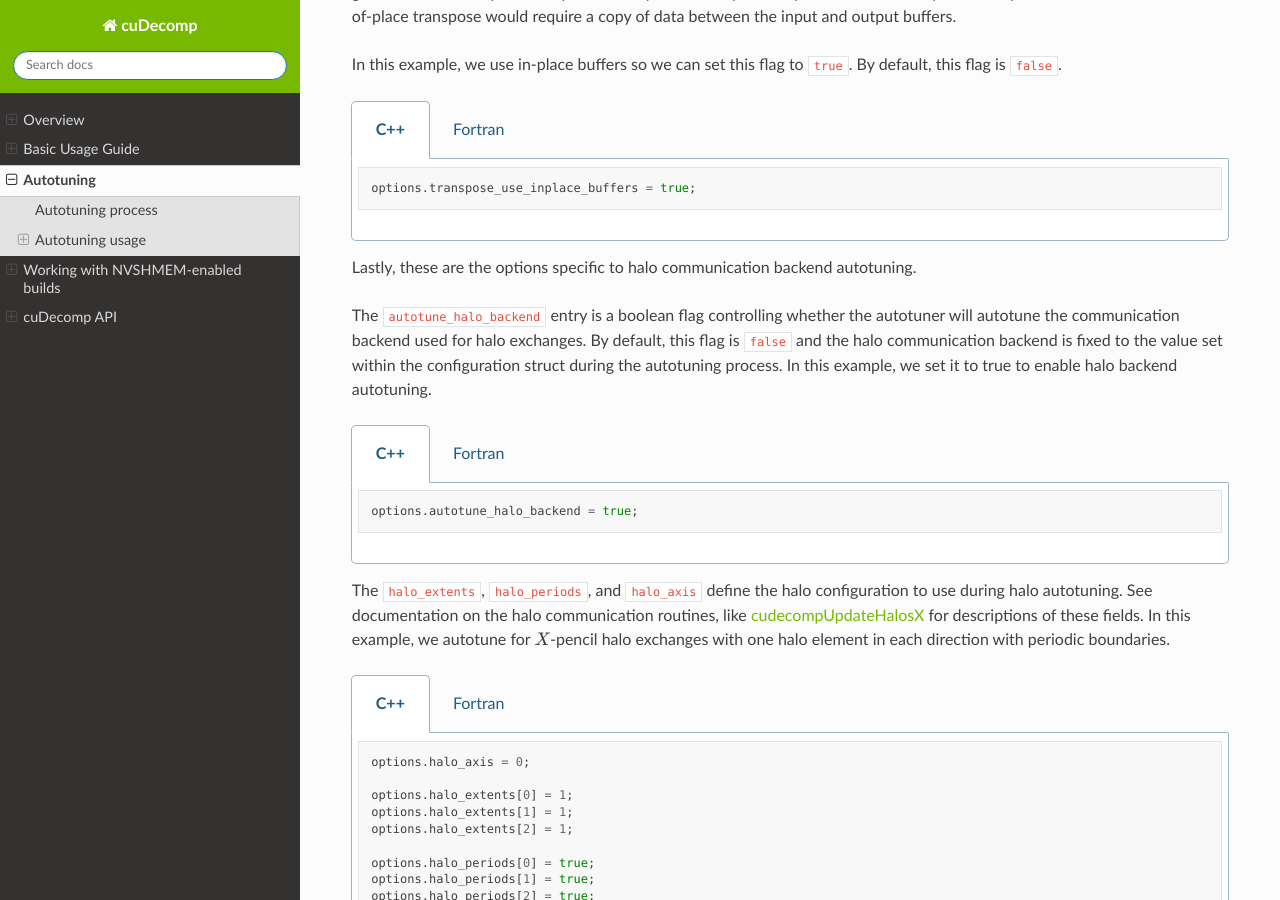
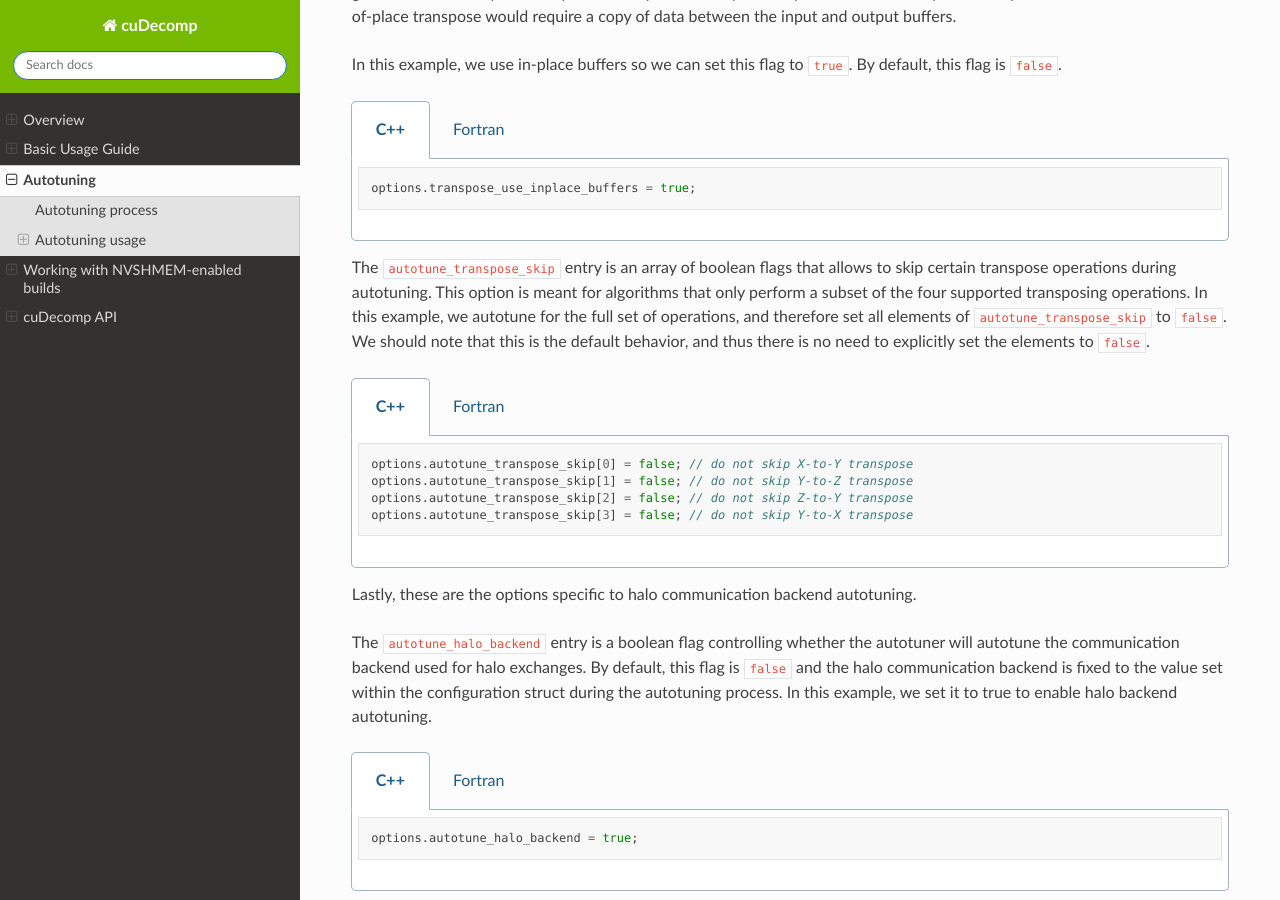
Before and after one commit to NVIDIA/cuDecomp, a Sphinx documentation site: the page built from docs/autotuning.rst, in a window 1280 px wide and 900 px high, scrolled down 3567 px. Built offline with Sphinx 7.4.7 and the Read the Docs theme 2.0.0, drawn with Linux system fonts in a browser that asks for light colours.

Commit message:
Allow to skip certain transpose operations during autotuning. (#16)
* Allow to skip certain transpose operations during autotuning.

* Updated the documentation.

* Formatting nit.

Co-authored-by: romerojosh <romero.josh@gmail.com>

* Illustrate usage of `autotune_transpose_skip` entry.

---------

Co-authored-by: romerojosh <romero.josh@gmail.com>

```diff
--- a/docs/api/f_api.rst
+++ b/docs/api/f_api.rst
@@ -70,6 +70,7 @@ _________________________________
   :f logical autotune_transpose_backend: flag to enable transpose backend autotuning (default: false)
   :f logical autotune_halo_backend: flag to enable halo backend autotuning (default: false)
   :f logical transpose_use_inplace_buffers: flag to control whether transpose autotuning uses in-place or out-of-place buffers (default: false)
+  :f logical autotune_transpose_skip(4): flag to skip certain transpose operations during autotuning, considering the following order: X-to-Y, Y-to-Z, Z-to-Y, Y-to-X (default: [false, false, false, false])
   :f integer halo_extents(3): extents for halo autotuning (default: [0, 0, 0])
   :f logical halo_periods(3): periodicity for halo autotuning (default: [false, false, false])
   :f integer halo_axis: which axis pencils to use for halo autotuning (default: 1, X-pencils)
--- a/docs/autotuning.rst
+++ b/docs/autotuning.rst
@@ -191,6 +191,29 @@ flag is :code:`false`.
   .. code-tab:: fortran
 
     options%transpose_use_inplace_buffers = .true.
+
+The :code:`autotune_transpose_skip` entry is an array of boolean flags that allows to skip certain
+transpose operations during autotuning. This option is meant for algorithms that only perform a subset
+of the four supported transposing operations. In this example, we autotune for the full set of
+operations, and therefore set all elements of :code:`autotune_transpose_skip` to :code:`false`.
+We should note that this is the default behavior, and thus there is no need to explicitly set
+the elements to :code:`false`.
+
+.. tabs::
+
+  .. code-tab:: c++
+
+    options.autotune_transpose_skip[0] = false; // do not skip X-to-Y transpose
+    options.autotune_transpose_skip[1] = false; // do not skip Y-to-Z transpose
+    options.autotune_transpose_skip[2] = false; // do not skip Z-to-Y transpose
+    options.autotune_transpose_skip[3] = false; // do not skip Y-to-X transpose
+
+  .. code-tab:: fortran
+
+    options%autotune_transpose_skip(1) = .false. ! do not skip X-to-Y transpose
+    options%autotune_transpose_skip(2) = .false. ! do not skip Y-to-Z transpose
+    options%autotune_transpose_skip(3) = .false. ! do not skip Z-to-Y transpose
+    options%autotune_transpose_skip(4) = .false. ! do not skip Y-to-X transpose
 
 Lastly, these are the options specific to halo communication backend autotuning.
 
```
Also changed, not shown: 6 other files.
